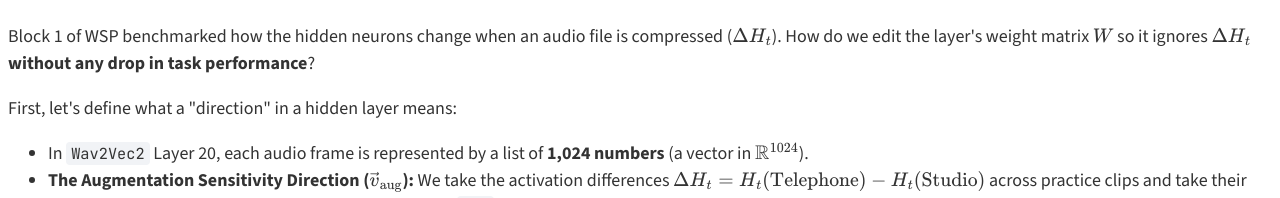
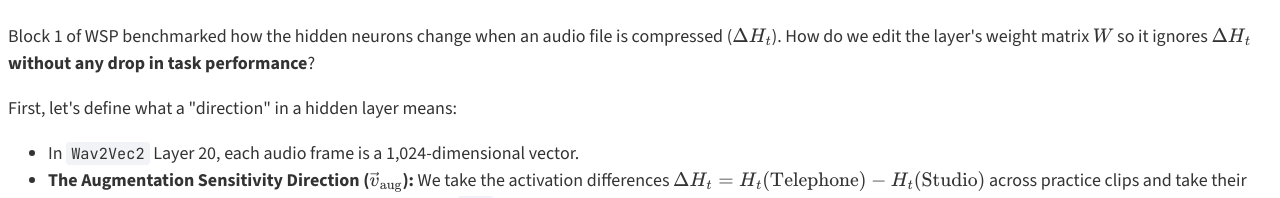
Before and after one commit to ishikilabsinc/audiowsp, a plain HTML site: page docs/index.html in a window 1280 px wide. Shown: the part 2140-2338 px from the top of the page. Drawn offline with nearby package versions, Linux system fonts and the light colour scheme.

Commit message:
Shorten Layer 20 vector bullet to a single clean line

```diff
--- a/docs/index.html
+++ b/docs/index.html
@@ -318,7 +318,7 @@
     First, let's define what a "direction" in a hidden layer means:
   </p>
   <ul>
-    <li>In <code>Wav2Vec2</code> Layer 20, each audio frame is represented by a list of <strong>1,024 numbers</strong> (a vector in \(\mathbb{R}^{1024}\)).</li>
+    <li>In <code>Wav2Vec2</code> Layer 20, each audio frame is a 1,024-dimensional vector.</li>
     <li><strong>The Augmentation Sensitivity Direction (\(\vec{v}_{\text{aug}}\)):</strong> We take the activation differences \(\Delta H_t = H_t(\text{Telephone}) - H_t(\text{Studio})\) across practice clips and take their top singular vector (via Singular Value Decomposition, <code>SVD</code>). This unit vector \(\vec{v}_{\text{aug}}\) points in the direction that telephone/MP3 compression pushes the neurons.</li>
     <li><strong>The Task Direction (\(\vec{v}_{\text{task}}\)):</strong> On the same practice clips, we compute the average vector of Fake voices minus the average vector of Real voices, \(\vec{v}_{\text{task}} = \frac{\mu_{\text{fake}} - \mu_{\text{real}}}{\|\mu_{\text{fake}} - \mu_{\text{real}}\|_2}\). This unit vector points in the direction the model uses to solve the task.</li>
   </ul>
```
